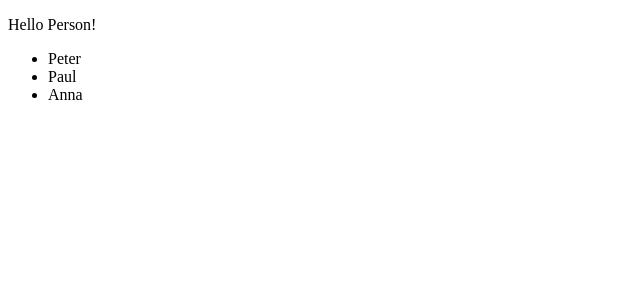
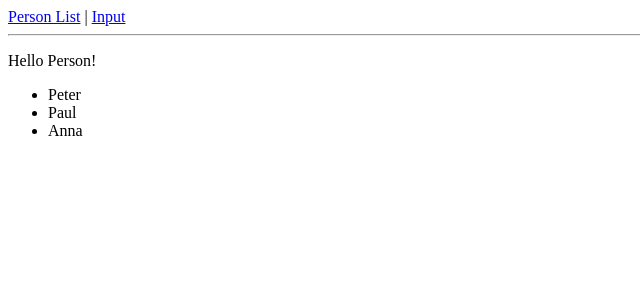
Before and after one commit to schneidersa/ng-refresher, an Angular app: page / in a window 1280 px wide. Shown: the top 300 px of the page, without its empty margins (0-640 px from the left). Built offline with nearby package versions, Linux system fonts and the light colour scheme.

Commit message:
Navigating between Components
+ add routes

```diff
--- a/src/app/app.component.html
+++ b/src/app/app.component.html
@@ -1,6 +1,3 @@
-<!-- <app-person-input (personCreate)="onPersonCreated($event)"></app-person-input> -->      <!-- passing data with custom events -->
-<!-- <app-persons [personList]="persons"></app-persons> -->                                  <!-- Property Binding with [] -->
-
-
-<!-- Routing-->
+<a routerLink="/">Person List</a> | <a routerLink="/input">Input</a>
+<hr>
 <router-outlet></router-outlet>
```
